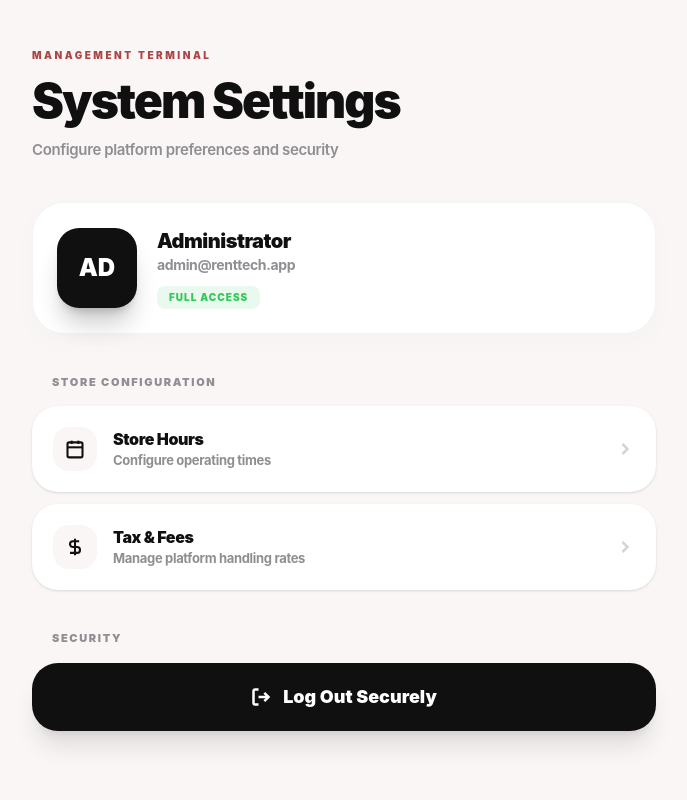
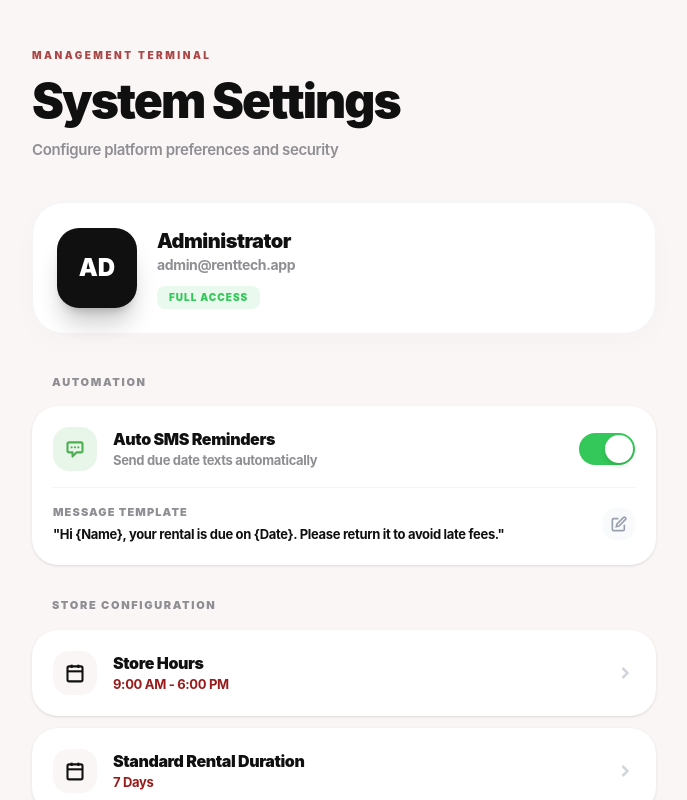
Before and after one commit to BagunasJohnrey/rentbookprototype, a React (Vite) app: page /admin-settings in a window 1280 px wide. Shown: the whole page, without its empty margins (296-983 px from the left). Built offline with nearby package versions, Linux system fonts and the light colour scheme.

Commit message:
fix button

```diff
--- a/src/pages/AdminSettings.jsx
+++ b/src/pages/AdminSettings.jsx
@@ -1,8 +1,25 @@
 // src/pages/AdminSettings.jsx
+import { useState } from 'react';
 import { useNavigate } from 'react-router-dom';
 
 export default function AdminSettings({ setGlobalRole }) {
   const navigate = useNavigate();
+
+  // Automation State
+  const [autoSmsEnabled, setAutoSmsEnabled] = useState(true);
+  const [smsTemplate, setSmsTemplate] = useState("Hi {Name}, your rental is due on {Date}. Please return it to avoid late fees.");
+
+  // Configuration State
+  const [storeHours, setStoreHours] = useState("9:00 AM - 6:00 PM");
+  const [rentalDuration, setRentalDuration] = useState("7 Days");
+
+  // Policy State
+  const [securityDeposit, setSecurityDeposit] = useState("₱500.00 / item");
+  const [gracePeriod, setGracePeriod] = useState("24 Hours");
+
+  // Modal State
+  const [activeModal, setActiveModal] = useState(null); // 'hours', 'sms', 'duration', 'deposit', 'grace'
+  const [tempValue, setTempValue] = useState("");
 
   const handleLogout = () => {
     const confirmLogout = window.confirm("Are you sure you want to log out of the Management Terminal?");
@@ -10,6 +27,26 @@ export default function AdminSettings({ setGlobalRole }) {
       if (setGlobalRole) setGlobalRole(null);
       navigate('/login');
     }
+  };
+
+  // Modal Handlers
+  const openModal = (type, currentValue) => {
+    setActiveModal(type);
+    setTempValue(currentValue);
+  };
+
+  const closeModal = () => {
+    setActiveModal(null);
+    setTempValue("");
+  };
+
+  const handleSave = () => {
+    if (activeModal === 'hours') setStoreHours(tempValue);
+    if (activeModal === 'sms') setSmsTemplate(tempValue);
+    if (activeModal === 'duration') setRentalDuration(tempValue);
+    if (activeModal === 'deposit') setSecurityDeposit(tempValue);
+    if (activeModal === 'grace') setGracePeriod(tempValue);
+    closeModal();
   };
 
   return (
@@ -31,7 +68,7 @@ export default function AdminSettings({ setGlobalRole }) {
           </p>
         </div>
 
-        {/* Profile Card - iOS Glassmorphism Style */}
+        {/* Profile Card */}
         <div className="bg-white rounded-[32px] p-6 shadow-[0_8px_30px_rgb(0,0,0,0.02)] border border-gray-100 flex items-center gap-5 mb-10 transition-transform active:scale-[0.99]">
           <div className="w-20 h-20 rounded-[22px] bg-[#111010] flex items-center justify-center text-white text-2xl font-black shadow-xl shadow-black/20 shrink-0">
             AD
@@ -45,36 +82,126 @@ export default function AdminSettings({ setGlobalRole }) {
           </div>
         </div>
 
-        {/* Preferences Section */}
-        <div className="mb-10 space-y-3">
+        {/* Notifications & Automation Section */}
+        <div className="mb-8 space-y-3 animate-in fade-in slide-in-from-bottom-4 duration-700">
+          <h3 className="text-[11px] font-black text-[#8e8e93] uppercase tracking-[0.15em] ml-5 mb-4">
+            Automation
+          </h3>
+
+          <div className="bg-white rounded-[26px] p-5 shadow-sm border border-transparent flex flex-col gap-4 transition-all">
+            <div className="flex justify-between items-center">
+              <div className="flex items-center gap-4">
+                <div className="p-3 bg-[#e8f5e9] text-[#4caf50] rounded-2xl">
+                  <svg viewBox="0 0 24 24" fill="none" stroke="currentColor" className="w-5 h-5 stroke-[2.5px]">
+                    <path strokeLinecap="round" strokeLinejoin="round" d="M8 10h.01M12 10h.01M16 10h.01M9 16H5a2 2 0 01-2-2V6a2 2 0 012-2h14a2 2 0 012 2v8a2 2 0 01-2 2h-5l-5 5v-5z" />
+                  </svg>
+                </div>
+                <div>
+                  <p className="font-black text-[#111010] tracking-tight">Auto SMS Reminders</p>
+                  <p className="text-[13px] text-[#8e8e93] font-bold tracking-tight">Send due date texts automatically</p>
+                </div>
+              </div>
+
+              {/* Toggle Switch */}
+              <button
+                onClick={() => setAutoSmsEnabled(!autoSmsEnabled)}
+                className={`w-14 h-8 rounded-full transition-colors duration-300 relative focus:outline-none ${autoSmsEnabled ? 'bg-[#34c759]' : 'bg-[#e5e5ea]'}`}
+              >
+                <div className={`w-7 h-7 bg-white rounded-full absolute top-0.5 shadow-md transition-transform duration-300 ${autoSmsEnabled ? 'translate-x-[26px]' : 'translate-x-0.5'}`}></div>
+              </button>
+            </div>
+
+            {/* Edit Message Template Button */}
+            <div
+              onClick={() => openModal('sms', smsTemplate)}
+              className="pt-4 border-t border-gray-100 flex justify-between items-center cursor-pointer group"
+            >
+              <div className="pr-4">
+                <p className="text-[11px] font-black text-[#8e8e93] uppercase tracking-widest mb-1">Message Template</p>
+                <p className="text-[13px] text-[#111010] font-bold tracking-tight line-clamp-1">"{smsTemplate}"</p>
+              </div>
+              <div className="p-2 bg-gray-50 rounded-xl group-hover:bg-primary/10 group-hover:text-primary transition-colors text-gray-400">
+                <svg viewBox="0 0 24 24" fill="none" stroke="currentColor" className="w-4 h-4 stroke-[2.5px]"><path d="M11 4H4a2 2 0 0 0-2 2v14a2 2 0 0 0 2 2h14a2 2 0 0 0 2-2v-7"></path><path d="M18.5 2.5a2.121 2.121 0 0 1 3 3L12 15l-4 1 1-4 9.5-9.5z"></path></svg>
+              </div>
+            </div>
+          </div>
+        </div>
+
+        {/* Store Configuration Section */}
+        <div className="mb-8 space-y-3 animate-in fade-in slide-in-from-bottom-4 duration-700 delay-75">
           <h3 className="text-[11px] font-black text-[#8e8e93] uppercase tracking-[0.15em] ml-5 mb-4">
             Store Configuration
           </h3>
 
-          <div className="bg-white rounded-[26px] p-5 shadow-sm border border-transparent active:bg-gray-50 flex justify-between items-center cursor-pointer transition-all group">
+          <div
+            onClick={() => openModal('hours', storeHours)}
+            className="bg-white rounded-[26px] p-5 shadow-sm border border-transparent active:bg-gray-50 flex justify-between items-center cursor-pointer transition-all group mb-3"
+          >
             <div className="flex items-center gap-4">
               <div className="p-3 bg-[#faf6f6] rounded-2xl text-[#111010]">
                  <svg viewBox="0 0 24 24" fill="none" stroke="currentColor" className="w-5 h-5 stroke-[2.5px]"><rect x="3" y="4" width="18" height="18" rx="2" ry="2"></rect><line x1="16" y1="2" x2="16" y2="6"></line><line x1="8" y1="2" x2="8" y2="6"></line><line x1="3" y1="10" x2="21" y2="10"></line></svg>
               </div>
               <div>
                 <p className="font-black text-[#111010] tracking-tight">Store Hours</p>
-                <p className="text-[13px] text-[#8e8e93] font-bold tracking-tight">Configure operating times</p>
+                <p className="text-[13px] text-primary font-bold tracking-tight">{storeHours}</p>
               </div>
             </div>
-            <svg viewBox="0 0 24 24" fill="none" stroke="currentColor" className="w-5 h-5 text-gray-300 stroke-[3px]"><polyline points="9 18 15 12 9 6"></polyline></svg>
+            <svg viewBox="0 0 24 24" fill="none" stroke="currentColor" className="w-5 h-5 text-gray-300 stroke-[3px] group-hover:text-primary transition-colors"><polyline points="9 18 15 12 9 6"></polyline></svg>
           </div>
 
-          <div className="bg-white rounded-[26px] p-5 shadow-sm border border-transparent active:bg-gray-50 flex justify-between items-center cursor-pointer transition-all group">
+          <div
+            onClick={() => openModal('duration', rentalDuration)}
+            className="bg-white rounded-[26px] p-5 shadow-sm border border-transparent active:bg-gray-50 flex justify-between items-center cursor-pointer transition-all group"
+          >
             <div className="flex items-center gap-4">
               <div className="p-3 bg-[#faf6f6] rounded-2xl text-[#111010]">
-                 <svg viewBox="0 0 24 24" fill="none" stroke="currentColor" className="w-5 h-5 stroke-[2.5px]"><path d="M12 2v20M17 5H9.5a3.5 3.5 0 0 0 0 7h5a3.5 3.5 0 0 1 0 7H6"></path></svg>
+                 <svg viewBox="0 0 24 24" fill="none" stroke="currentColor" className="w-5 h-5 stroke-[2.5px]"><rect x="3" y="4" width="18" height="18" rx="2" ry="2"></rect><line x1="16" y1="2" x2="16" y2="6"></line><line x1="8" y1="2" x2="8" y2="6"></line><line x1="3" y1="10" x2="21" y2="10"></line></svg>
               </div>
               <div>
-                <p className="font-black text-[#111010] tracking-tight">Tax & Fees</p>
-                <p className="text-[13px] text-[#8e8e93] font-bold tracking-tight">Manage platform handling rates</p>
+                <p className="font-black text-[#111010] tracking-tight">Standard Rental Duration</p>
+                <p className="text-[13px] text-primary font-bold tracking-tight">{rentalDuration}</p>
               </div>
             </div>
-            <svg viewBox="0 0 24 24" fill="none" stroke="currentColor" className="w-5 h-5 text-gray-300 stroke-[3px]"><polyline points="9 18 15 12 9 6"></polyline></svg>
+            <svg viewBox="0 0 24 24" fill="none" stroke="currentColor" className="w-5 h-5 text-gray-300 stroke-[3px] group-hover:text-primary transition-colors"><polyline points="9 18 15 12 9 6"></polyline></svg>
+          </div>
+        </div>
+
+        {/* Rental Policies Section (NEW) */}
+        <div className="mb-10 space-y-3 animate-in fade-in slide-in-from-bottom-4 duration-700 delay-150">
+          <h3 className="text-[11px] font-black text-[#8e8e93] uppercase tracking-[0.15em] ml-5 mb-4">
+            Rental Policies
+          </h3>
+
+          <div
+            onClick={() => openModal('deposit', securityDeposit)}
+            className="bg-white rounded-[26px] p-5 shadow-sm border border-transparent active:bg-gray-50 flex justify-between items-center cursor-pointer transition-all group mb-3"
+          >
+            <div className="flex items-center gap-4">
+              <div className="p-3 bg-[#faf6f6] rounded-2xl text-[#111010]">
+                 <svg viewBox="0 0 24 24" fill="none" stroke="currentColor" className="w-5 h-5 stroke-[2.5px]"><path d="M12 22s8-4 8-10V5l-8-3-8 3v7c0 6 8 10 8 10z"></path></svg>
+              </div>
+              <div>
+                <p className="font-black text-[#111010] tracking-tight">Security Downpayment</p>
+                <p className="text-[13px] text-primary font-bold tracking-tight">{securityDeposit}</p>
+              </div>
+            </div>
+            <svg viewBox="0 0 24 24" fill="none" stroke="currentColor" className="w-5 h-5 text-gray-300 stroke-[3px] group-hover:text-primary transition-colors"><polyline points="9 18 15 12 9 6"></polyline></svg>
+          </div>
+
+          <div
+            onClick={() => openModal('grace', gracePeriod)}
+            className="bg-white rounded-[26px] p-5 shadow-sm border border-transparent active:bg-gray-50 flex justify-between items-center cursor-pointer transition-all group"
+          >
+            <div className="flex items-center gap-4">
+              <div className="p-3 bg-[#faf6f6] rounded-2xl text-[#111010]">
+                 <svg viewBox="0 0 24 24" fill="none" stroke="currentColor" className="w-5 h-5 stroke-[2.5px]"><circle cx="12" cy="12" r="10"></circle><polyline points="12 6 12 12 16 14"></polyline></svg>
+              </div>
+              <div>
+                <p className="font-black text-[#111010] tracking-tight">Return Period</p>
+                <p className="text-[13px] text-primary font-bold tracking-tight">{gracePeriod}</p>
+              </div>
+            </div>
+            <svg viewBox="0 0 24 24" fill="none" stroke="currentColor" className="w-5 h-5 text-gray-300 stroke-[3px] group-hover:text-primary transition-colors"><polyline points="9 18 15 12 9 6"></polyline></svg>
           </div>
         </div>
 
@@ -91,6 +218,66 @@ export default function AdminSettings({ setGlobalRole }) {
         </div>
 
       </div>
+
+      {/* POPUP MODAL OVERLAY */}
+      {activeModal && (
+        <div className="fixed inset-0 z-[200] flex items-center justify-center p-4 sm:p-6">
+          {/* Backdrop */}
+          <div
+            className="absolute inset-0 bg-[#111010]/30 backdrop-blur-sm animate-in fade-in duration-300"
+            onClick={closeModal}
+          ></div>
+
+          {/* Modal Content Card */}
+          <div className="relative w-full max-w-sm bg-white rounded-[32px] p-6 shadow-2xl animate-in zoom-in-95 duration-300 slide-in-from-bottom-4">
+
+            <h2 className="text-2xl font-black text-[#111010] tracking-tight mb-1">
+              {activeModal === 'hours' && "Edit Store Hours"}
+              {activeModal === 'duration' && "Rental Duration"}
+              {activeModal === 'deposit' && "Security Deposit"}
+              {activeModal === 'grace' && "Grace Period"}
+              {activeModal === 'sms' && "Edit SMS Template"}
+            </h2>
+
+            <p className="text-[13px] font-bold text-[#8e8e93] mb-5">
+              {activeModal === 'sms' ? "Use {Name} and {Date} as placeholders." : "Update the system-wide value below."}
+            </p>
+
+            {activeModal === 'sms' ? (
+              <textarea
+                value={tempValue}
+                onChange={(e) => setTempValue(e.target.value)}
+                className="w-full p-4 bg-[#faf6f6] border border-transparent focus:border-primary/20 focus:bg-white rounded-2xl text-sm font-bold text-[#111010] outline-none transition-all resize-none h-32"
+                placeholder="Enter message template..."
+              />
+            ) : (
+              <input
+                type="text"
+                value={tempValue}
+                onChange={(e) => setTempValue(e.target.value)}
+                className="w-full p-4 bg-[#faf6f6] border border-transparent focus:border-primary/20 focus:bg-white rounded-2xl text-sm font-bold text-[#111010] outline-none transition-all"
+                placeholder="Enter value..."
+              />
+            )}
+
+            <div className="flex gap-3 mt-6">
+              <button
+                onClick={closeModal}
+                className="flex-1 py-4 bg-[#faf6f6] text-[#8e8e93] rounded-2xl font-black text-sm uppercase tracking-widest hover:bg-gray-100 transition-colors"
+              >
+                Cancel
+              </button>
+              <button
+                onClick={handleSave}
+                className="flex-1 py-4 bg-[#111010] text-white rounded-2xl font-black text-sm uppercase tracking-widest shadow-lg shadow-black/10 hover:bg-black transition-colors"
+              >
+                Save
+              </button>
+            </div>
+          </div>
+        </div>
+      )}
+
     </div>
   );
 }
```
